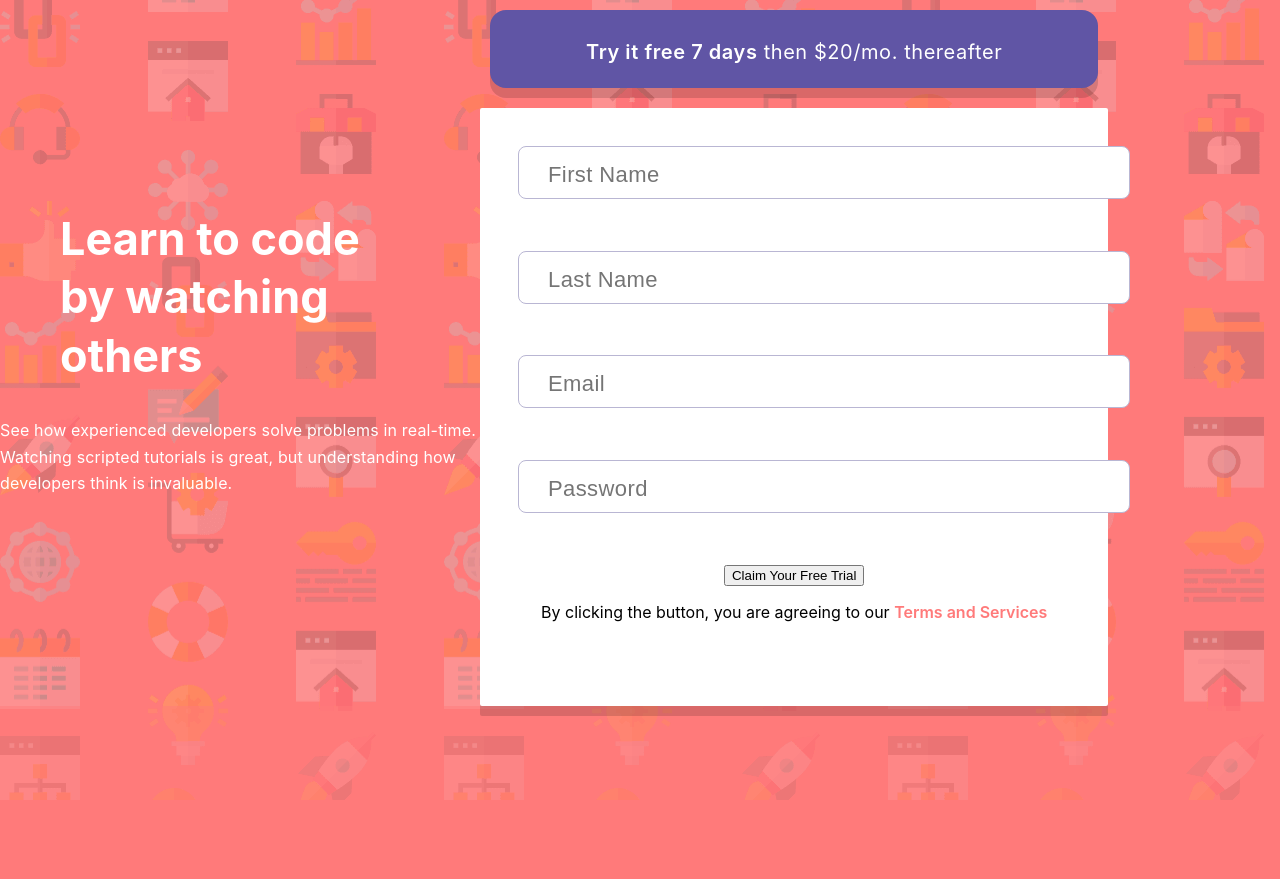
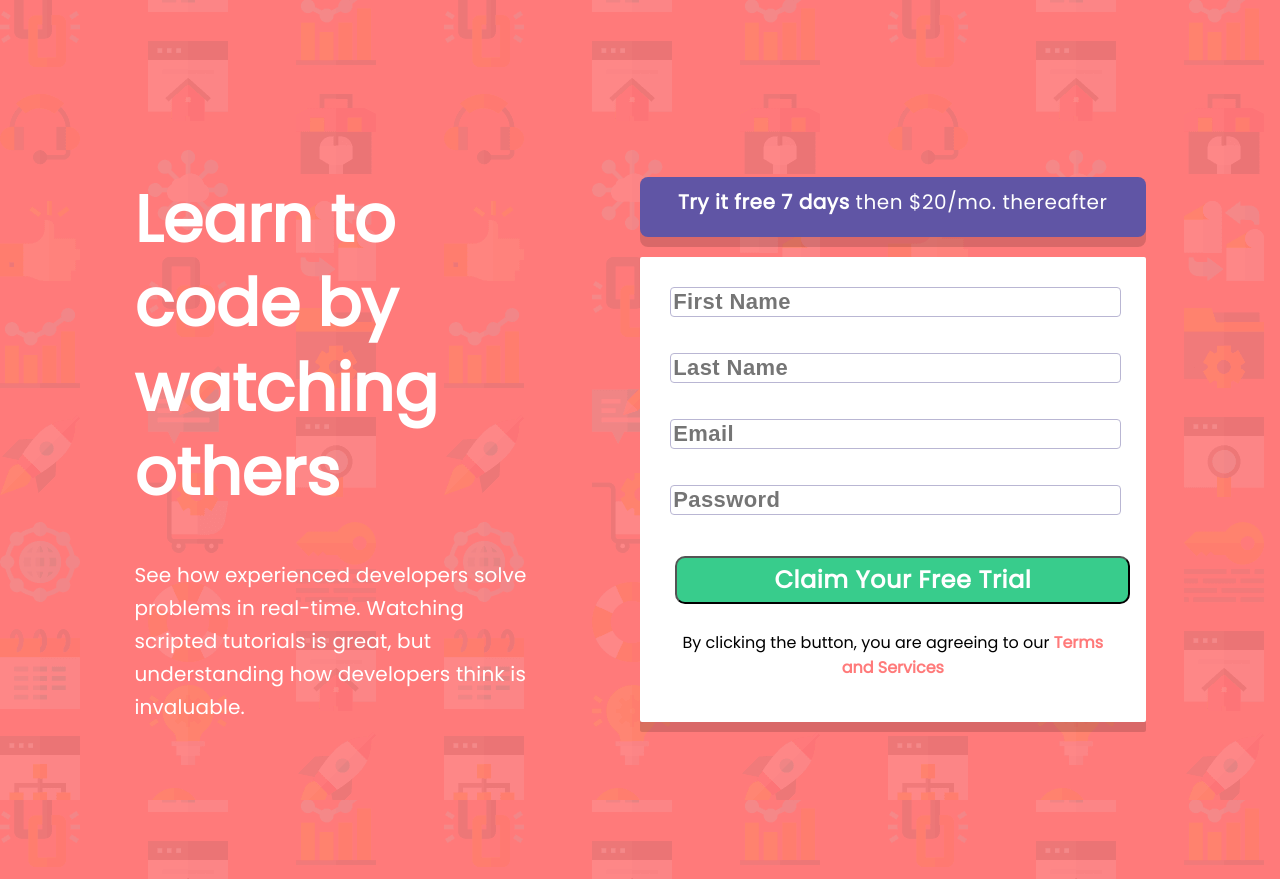
Before and after one commit to KenAustria/IntroComponentWithSignupForm, a React (Create React App) app: page / in a window 1280 px wide. Before the commit the page ends 800 px from the top, so only its background shows below. Built offline with nearby package versions, Linux system fonts and the light colour scheme.

Commit message:
Updated Styles

```diff
--- a/src/App.css
+++ b/src/App.css
@@ -1,5 +1,6 @@
-.App {
-  display: flex;
-  align-items: center;
-  background-image: url('./images/bg-intro-desktop.png');
+.app {
+	display: flex;
+	align-items: center;
+	justify-content: center;
+	padding: 10% 0;
 }
--- a/src/App.js
+++ b/src/App.js
@@ -5,7 +5,7 @@ import './App.css';
 
 function App() {
   return (
-    <div className='App'>
+    <div className='app'>
 			<Header />
 			<Signup />
     </div>
--- a/src/components/Header/Header.css
+++ b/src/components/Header/Header.css
@@ -1,21 +1,20 @@
 .header {
 	color: #fff;
-	text-align: center;
+	width: 40%;
 }
 
 .title {
-	margin: 0 auto;
-  font-size: 45px;
+	font-size: 65px;
 	font-weight: 700;
 	line-height: 1.3;
-  max-width: 360px;
 	text-align: left;
+	width: 78%;
 }
 
 .sub-title {
-	margin: 32px auto 0;
 	line-height: 1.65;
 	letter-spacing: 0.16px;
-  max-width: 480px;
 	text-align: left;
+	font-size: 20px;
+	width: 82%;
 }
--- a/src/components/Header/Header.js
+++ b/src/components/Header/Header.js
@@ -6,7 +6,7 @@ export const Header = () => {
 		<div className='header'>
 			<h1 className='title'>Learn to code by watching others</h1>
 			<p className='sub-title'>See how experienced developers solve problems in real-time.
-				Watching scripted tutorials is great, but understanding how developers think is invaluable.
+			Watching scripted tutorials is great, but understanding how developers think is invaluable.
 			</p>
 		</div>
 	)
--- a/src/components/Signup/Signup.css
+++ b/src/components/Signup/Signup.css
@@ -1,13 +1,13 @@
 .signup {
 	text-align: center;
+	width: 40%;
 }
 
 .header-button {
-	border-radius: 16px;
-  margin: 10px;
-  padding: 32px 96px 26px;
+	border-radius: 8px;
 	font-size: 24px;
 	line-height: 1.75;
+	height: 60px;
 	letter-spacing: 0.56px;
 	background-color: hsl(248, 32%, 49%);
 	box-shadow: 0 10px 0 rgba(0, 0, 0, 0.15);
@@ -15,9 +15,9 @@
 
 .header-button-text {
 	color: #fff;
-	margin: auto;
 	line-height: 1;
 	font-size: 20px;
+	padding: 3%;
 }
 
 span {
@@ -25,40 +25,30 @@ span {
 }
 
 .form {
-	display: flex;
-	flex-direction: column;
 	color: #000000;
 	background-color: #fff;
 	margin-top: 20px;
-  padding: 38px 38px;
+	padding: 5% 5%;
 	border-radius: 2px;
 	box-shadow: 0 10px 0 rgba(0, 0, 0, 0.15);
 }
 
-.field-list {
-  margin-bottom: 30px;
-}
-
-.field-item:not(:last-child) {
-  margin-bottom: 1.6rem;
-}
-
-.field {
-  display: block;
-  font-weight: 600;
+.field-item {
+	padding: 5px;
 }
 
 .field-input {
 	border: 1.6px solid hsl(246, 25%, 77%);
 	width: 100%;
-  padding: 15px 29px 10px;
 	font-size: 22px;
+	font-weight: 600;
 	letter-spacing: 0.4px;
-  border-radius: 8px;
+	border-radius: 4px;
 	cursor: pointer;
 }
 
-.field-input:hover, .field-input:focus {
+.field-input:hover,
+.field-input:focus {
 	border-color: hsl(249, 10%, 26%);
 	outline: none;
 }
@@ -80,7 +70,6 @@ span {
 .error {
 	color: hsl(0, 100%, 74%);
 	display: none;
-  margin-top: 8px;
 	font-weight: 400;
 	font-size: 19px;
 	font-style: italic;
@@ -91,6 +80,19 @@ span {
 	display: block;
 }
 
+.trial-button {
+	color: #fff;
+	border-radius: 10px;
+	margin: 10px;
+	width: 100%;
+	font-size: 24px;
+	line-height: 1.75;
+	letter-spacing: 0.56px;
+	font-family: 'Poppins';
+	font-weight: 700;
+	background-color: hsl(154, 59%, 51%);
+}
+
 .legal {
 	color: hsl(0, 100%, 74%);
 }
--- a/src/components/Signup/Signup.js
+++ b/src/components/Signup/Signup.js
@@ -8,34 +8,24 @@ export const Signup = () => {
 				<p className='header-button-text'><span>Try it free 7 days</span> then $20/mo. thereafter</p>
 			</div>
 			<div className='form'>
-				<div className='field-list'>
 				<div className='field-item'>
-						<div className='field'>
 					<input className='field-input' type='text' name='first-name' placeholder='First Name' required />
 					<p className='error'>First Name cannot be empty.</p>
 				</div>
-					</div>
 				<div className='field-item'>
-						<div className='field'>
 					<input className='field-input' type='text' name='last-name' placeholder='Last Name' required />
 					<p className='error'>Last Name cannot be empty.</p>
 				</div>
-					</div>
 				<div className='field-item'>
-						<div className='field'>
 					<input className='field-input' type='text' name='email' placeholder='Email' required />
 					<p className='error'>Looks like this is not an email.</p>
 				</div>
-					</div>
 				<div className='field-item'>
-						<div className='field'>
 					<input className='field-input' type='text' name='password' placeholder='Password' required />
 					<p className='error'>Password cannot be empty.</p>
 				</div>
-					</div>
-					<button>Claim Your Free Trial</button>
+				<button className='trial-button'>Claim Your Free Trial</button>
 				<p>By clicking the button, you are agreeing to our <span className='legal'>Terms and Services</span></p>
-				</div>
 			</div>
 		</div>
 	)
--- a/src/index.css
+++ b/src/index.css
@@ -1,11 +1,7 @@
 body {
-  background: hsl(0, 100%, 74%);
-  background-image: url('./images/bg-intro-desktop.png');
-  font-family: 'Poppins', sans-serif;
-
-	margin: 0 auto;
-	font-family: -apple-system, BlinkMacSystemFont, 'Segoe UI', 'Roboto', 'Oxygen', 'Ubuntu', 'Cantarell', 'Fira Sans',
-		'Droid Sans', 'Helvetica Neue', sans-serif;
+	background: hsl(0, 100%, 74%);
+	background-image: url('./images/bg-intro-desktop.png');
+	font-family: 'Poppins', sans-serif;
 	-webkit-font-smoothing: antialiased;
 	-moz-osx-font-smoothing: grayscale;
 }
```
Lines whose indentation alone changed are shown as unchanged.
